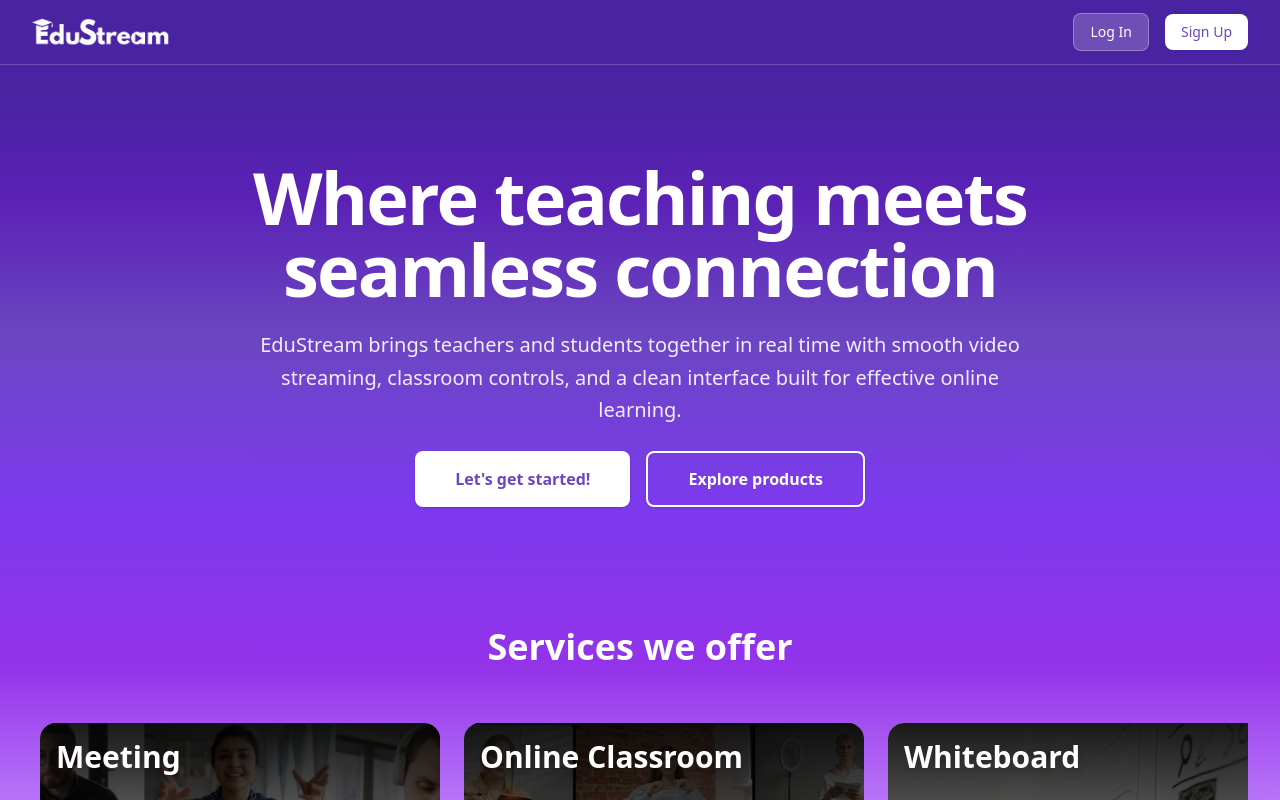
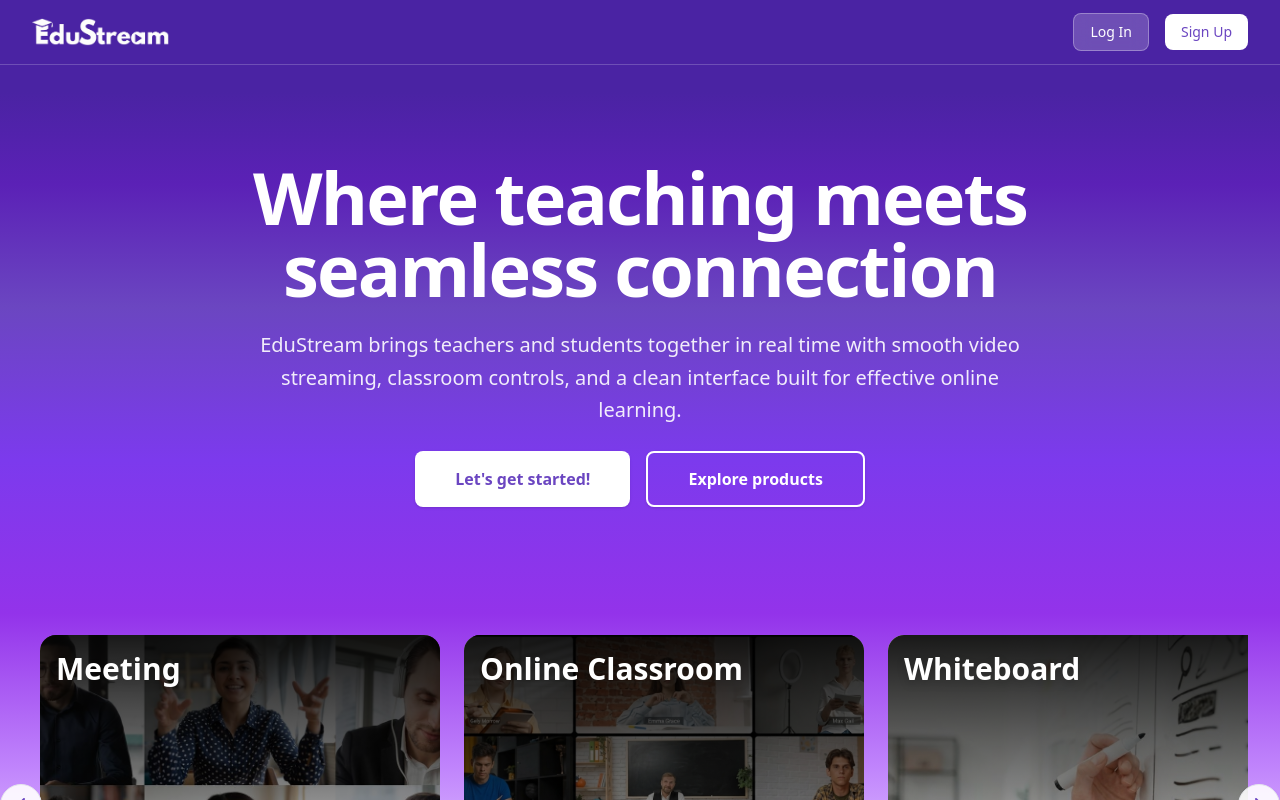
Before and after one commit to nafisreza/edustream, a Next.js app in the folder apps/web/: page / in a window 1280 px wide. Shown: the top 800 px of the page. Built offline with nearby package versions, Linux system fonts and the light colour scheme; no server answers.

Commit message:
hero section updated
services we offer title removed

```diff
--- a/apps/web/app/page.tsx
+++ b/apps/web/app/page.tsx
@@ -47,9 +47,9 @@ export default function Home() {
         {/* Services Carousel Section */}
         <section id="features" className="pt-2 sm:pt-4 lg:pt-6 pb-6 sm:pb-8 lg:pb-10 relative overflow-visible">
           <div className="container mx-auto px-4 sm:px-6 lg:px-8">
-            <h2 className="text-3xl sm:text-4xl font-bold text-center mb-12 text-white">
+            {/* <h2 className="text-3xl sm:text-4xl font-bold text-center mb-12 text-white">
               Services we offer
-            </h2>
+            </h2> */}
           </div>
           <div className="container mx-auto px-4 sm:px-6 lg:px-8 overflow-visible">
             <ServicesCarousel />
```
